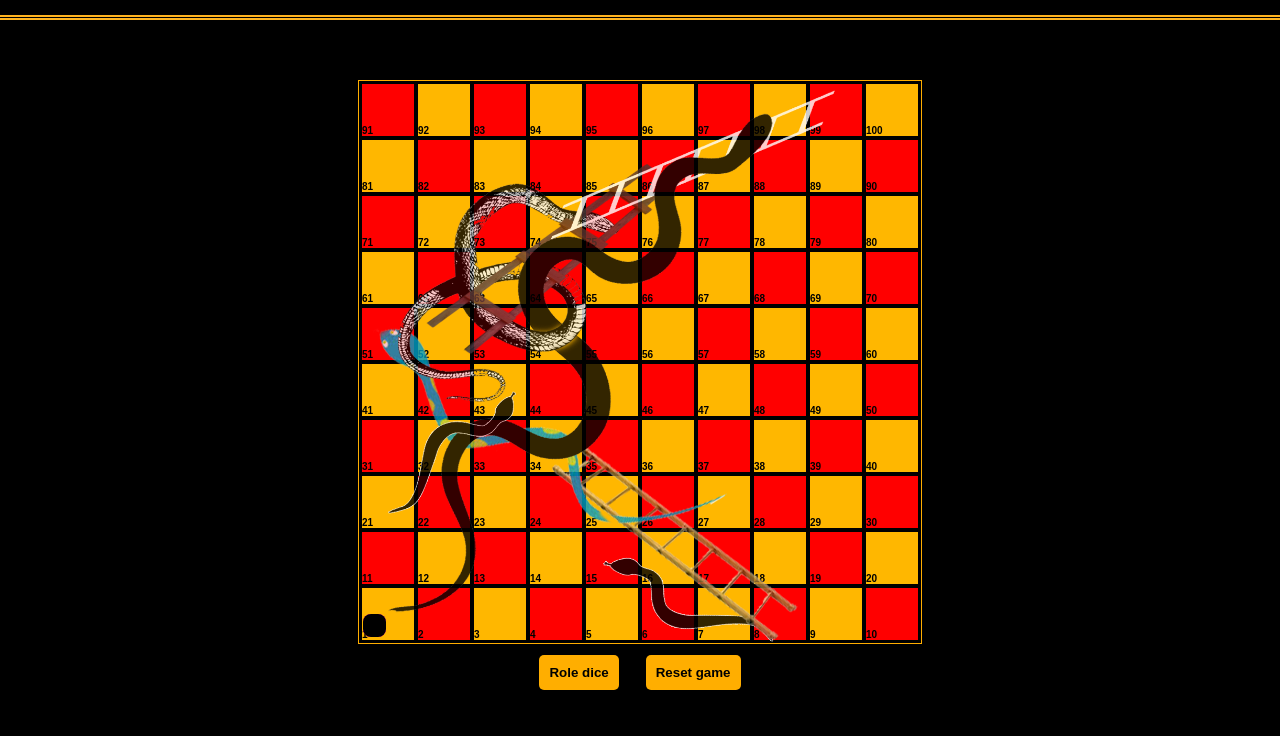
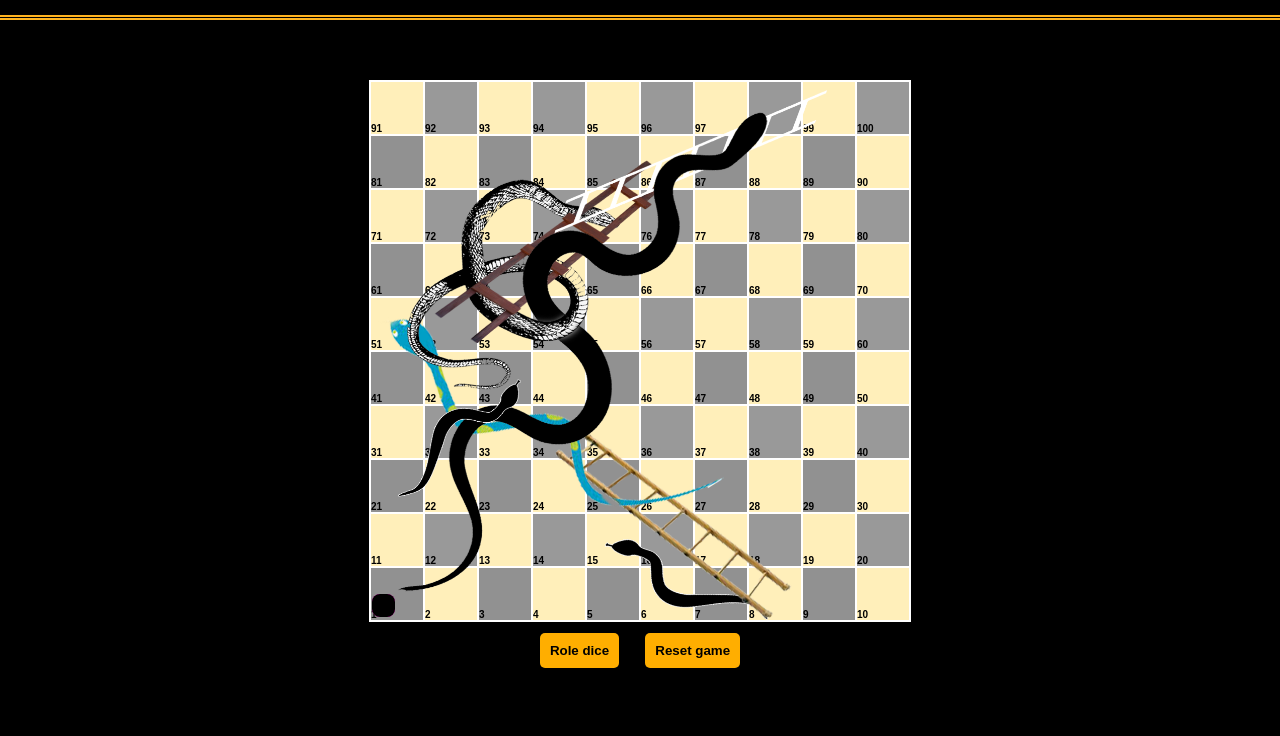
Before and after one commit to nassef333/XtX, a plain HTML site: page SNAKE/index.html in a window 1280 px wide. Shown: the part 59-795 px from the top of the page. Drawn offline with Linux system fonts and the light colour scheme.

Commit message:
Update style.css

```diff
--- a/SNAKE/css/style.css
+++ b/SNAKE/css/style.css
@@ -7,9 +7,10 @@
 .img{
 	position: absolute;
 	width: 100%;
+	height: calc(100vh-table.height);
 	z-index: 1;
 	background-color: #00000000;
-	opacity: 80%;
+	opacity: 100%;
 }
 .main-menu a{
 	color: white;
@@ -58,11 +59,11 @@
 #board {
     width: 100%;
     height: auto;
-    border: 1px solid rgb(255, 174, 0);
+	background-color: #ffffff;
 }
 
 #board tbody {
-	background-color: #000000;
+	background-color: #ffffff;
 }
 
 #board tr {
@@ -74,7 +75,6 @@
 	position: relative;
     height: 50px;
     width: 50px;
-    border: 1px solid rgb(0, 0, 0);
 }
 
 #board tr td .position-index {
@@ -122,7 +122,7 @@
 	border: 0;
 	background-color: #ffae00;
 	color: rgb(0, 0, 0);
-cursor: pointer;
+	cursor: pointer;
 }
 td{
 	transition: 0.3s;
@@ -132,18 +132,18 @@ td:hover{
 }
 
 #board td:nth-of-type(even) {
-	background-color: rgb(255, 183, 0);
+	background-color: #999999;
   }
 #board td:nth-of-type(odd) {
-	background-color: rgb(255, 0, 0);
+	background-color: #FFEFBA;
   }
 #board tr:nth-of-type(even)
   td:nth-of-type(even) {
-    background-color: rgb(255, 0, 0);
+    background-color: #FFEFBA;
   }
   #board tr:nth-of-type(even)
   td:nth-of-type(odd) {
-    background-color: rgb(255, 183, 0);
+    background-color: #919191;
   }
 
   .footer{
```
